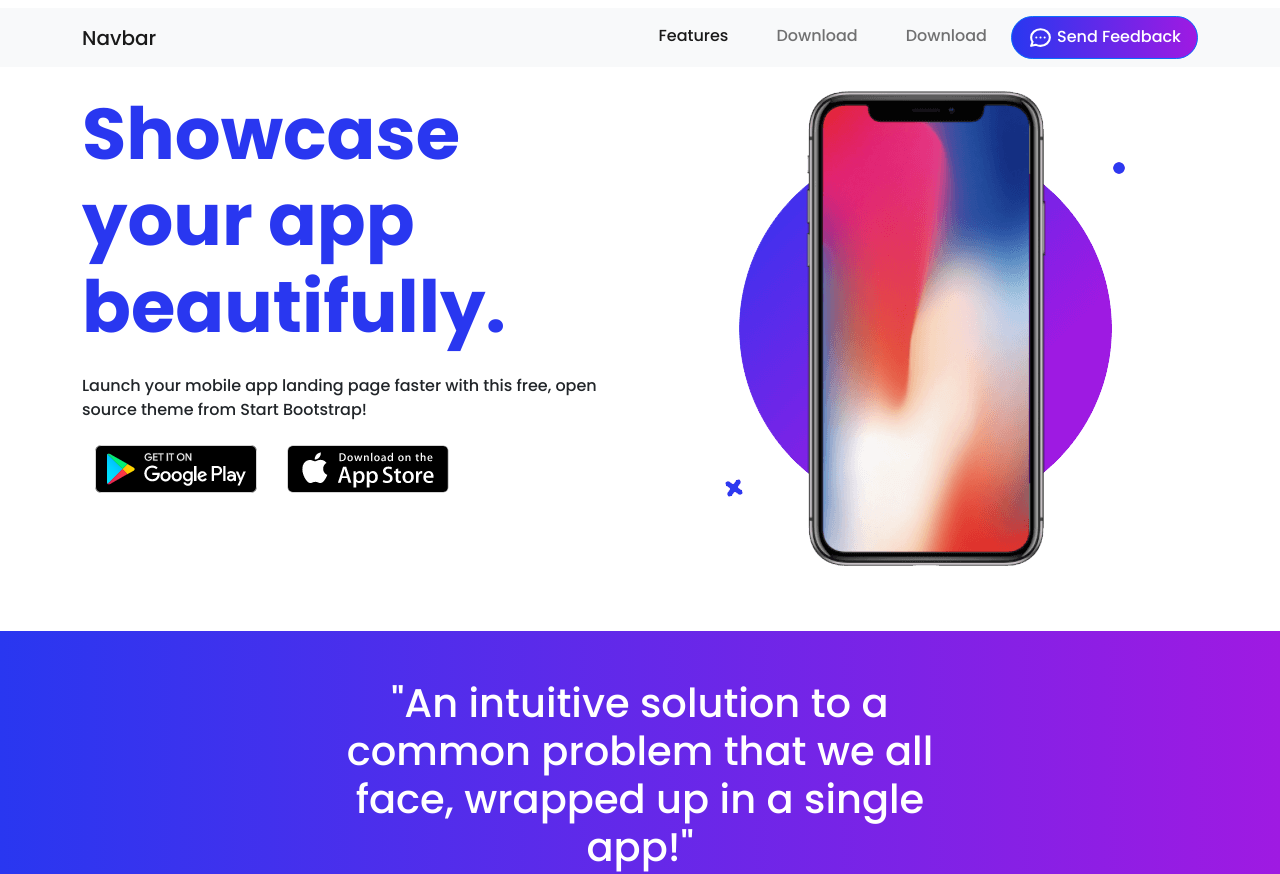
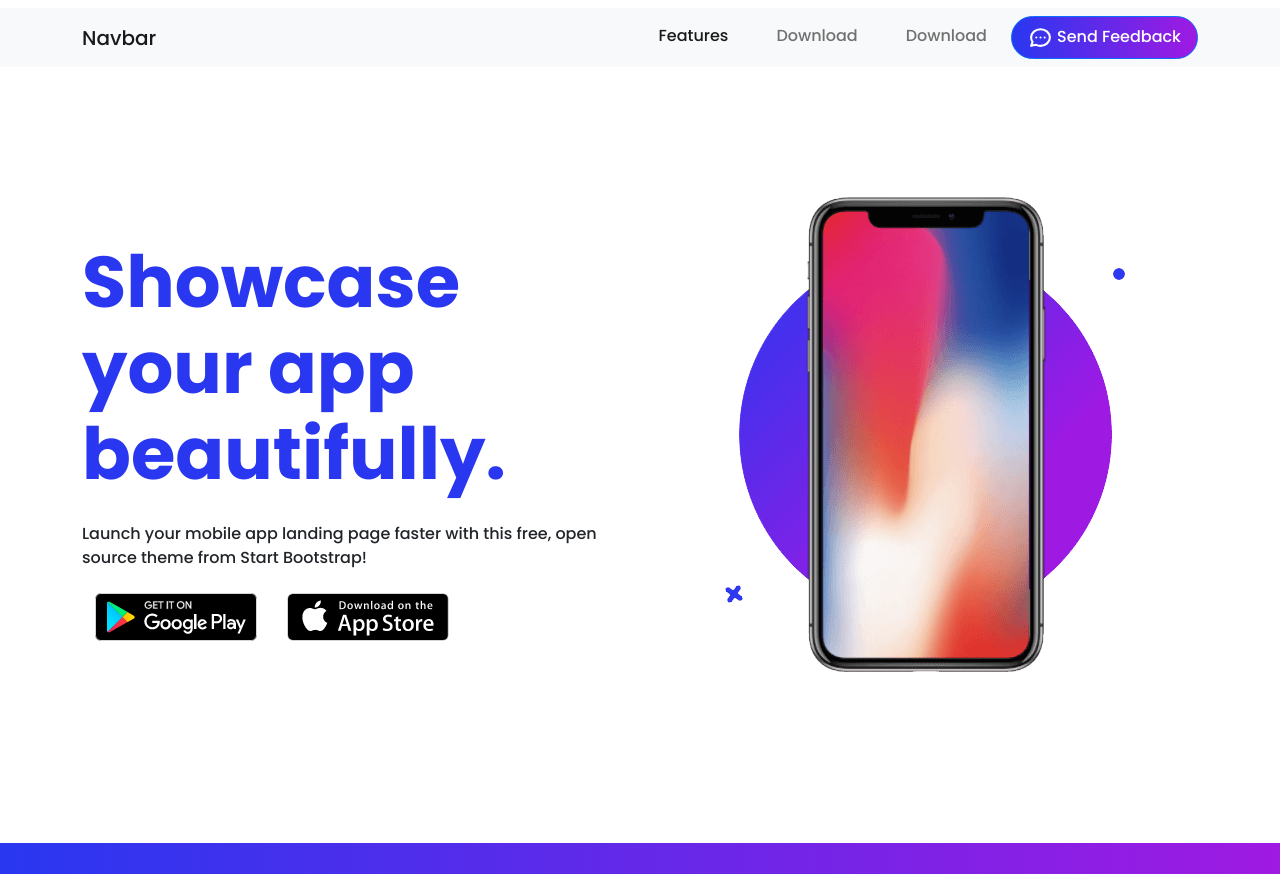
Before and after one commit to gsaqlaien/bootstrap-concept-practise, a plain HTML site: page index.html in a window 1280 px wide. Shown: the top 874 px of the page. Drawn offline with nearby package versions, Linux system fonts and the light colour scheme.

```diff
--- a/index.html
+++ b/index.html
@@ -57,8 +57,8 @@
          header-ended
         =========== -->
     <main>
-        <section class="container">
-            <div class="row d-flex justify-content-center align-utems-center">
+        <section class="container banner d-flex align-items-center justify-content-center">
+            <div class="row d-flex justify-content-center align-items-center">
                 <div class="col-md-6">
                     <h1 class="display-2 fw-bold py-3 text-color">Showcase your app beautifully.</h1>
                     <p>
```
